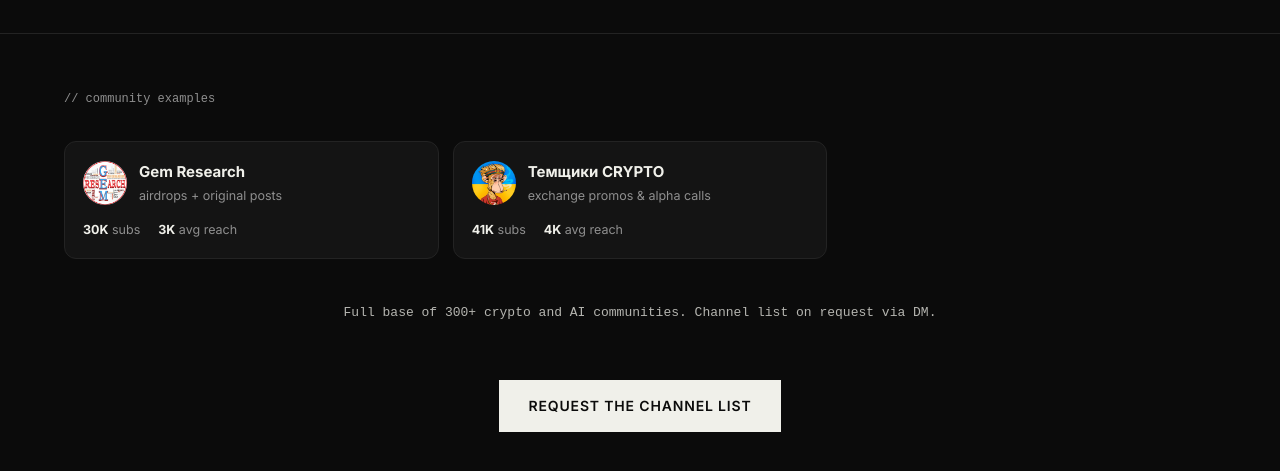
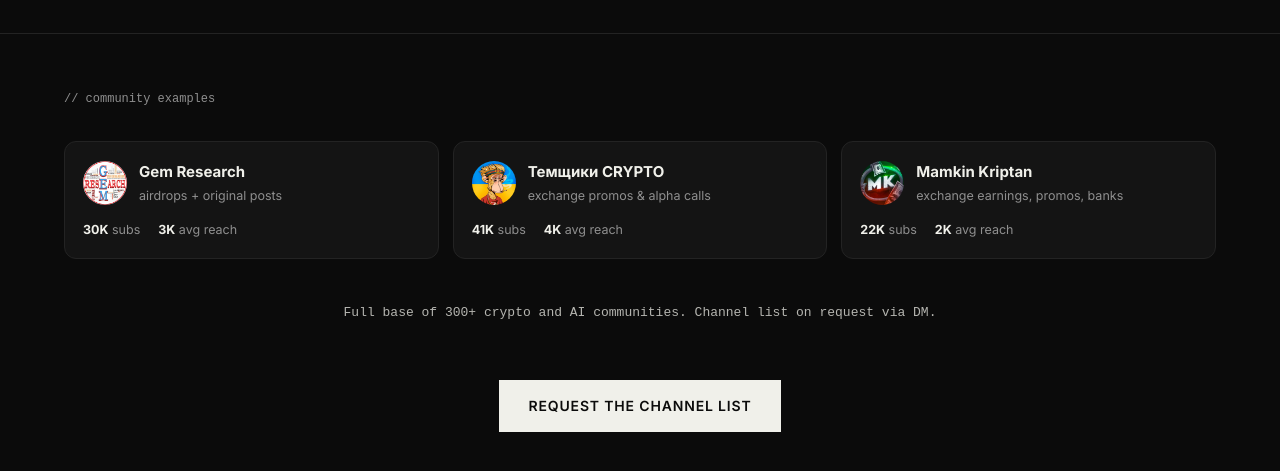
Before and after one commit to relapsef/paranoid-dao, a plain HTML site: page communities/index.html in a window 1280 px wide. Shown: the part 407-878 px from the top of the page. Drawn offline with Linux system fonts and the light colour scheme.

Commit message:
Add Mamkin Kriptan channel card

```diff
--- a/communities/index.html
+++ b/communities/index.html
@@ -96,7 +96,9 @@
     "net.subs": "subs",
     "net.reach": "avg reach",
     "chan1.niche": "airdrops + original posts",
-    "chan2.niche": "exchange promos & alpha calls"
+    "chan2.niche": "exchange promos & alpha calls",
+    "chan3.name": "Mamkin Kriptan",
+    "chan3.niche": "exchange earnings, promos, banks"
   };
 
   const UK = {
@@ -112,7 +114,9 @@
     "net.subs": "підписників",
     "net.reach": "сер. охоплення",
     "chan1.niche": "аірдропи + авторські пости",
-    "chan2.niche": "промки бірж і темки"
+    "chan2.niche": "промки бірж і темки",
+    "chan3.name": "Мамкін Криптан",
+    "chan3.niche": "заробіток на біржах, промо, банки"
   };
 
   const themeToggle = document.getElementById('themeToggle');
@@ -137,7 +141,10 @@
       subs: '30K', reach: '3K', platform: 'Telegram' },
     { name: 'Темщики CRYPTO', avatar: '../temchik.jpg', url: 'https://t.me/+uBkKPhFqDSMyZmNi',
       niche: 'промки бирж и темки', nicheKey: 'chan2.niche',
-      subs: '41K', reach: '4K', platform: 'Telegram' }
+      subs: '41K', reach: '4K', platform: 'Telegram' },
+    { name: 'Мамкин Криптан', nameKey: 'chan3.name', avatar: '../mk_crypto.jpg', url: 'https://t.me/mamkin_kriptan',
+      niche: 'заработок на биржах, промо, банки', nicheKey: 'chan3.niche',
+      subs: '22K', reach: '2K', platform: 'Telegram' }
   ];
   (function renderChannels() {
     const grid = document.getElementById('channelsGrid');
@@ -157,6 +164,7 @@
       const name = document.createElement('span');
       name.className = 'channel-card__name';
       name.textContent = c.name;
+      if (c.nameKey) name.setAttribute('data-i18n', c.nameKey);
       const niche = document.createElement('span');
       niche.className = 'channel-card__niche';
       niche.textContent = c.niche;
```
Also changed, not shown: mk_crypto.jpg (added).
